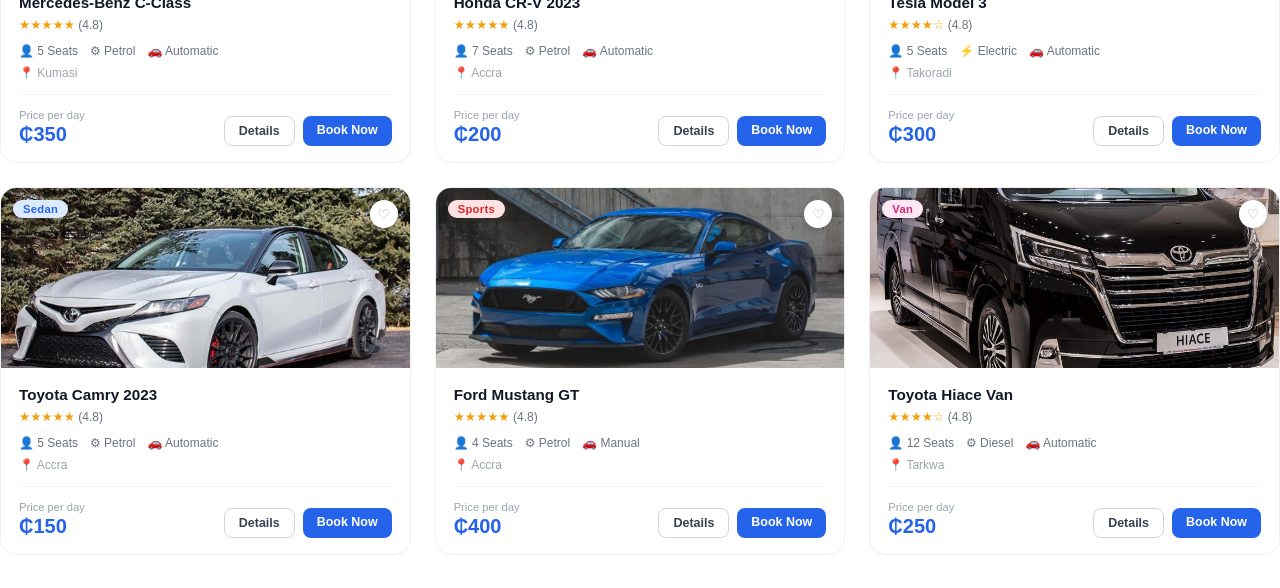
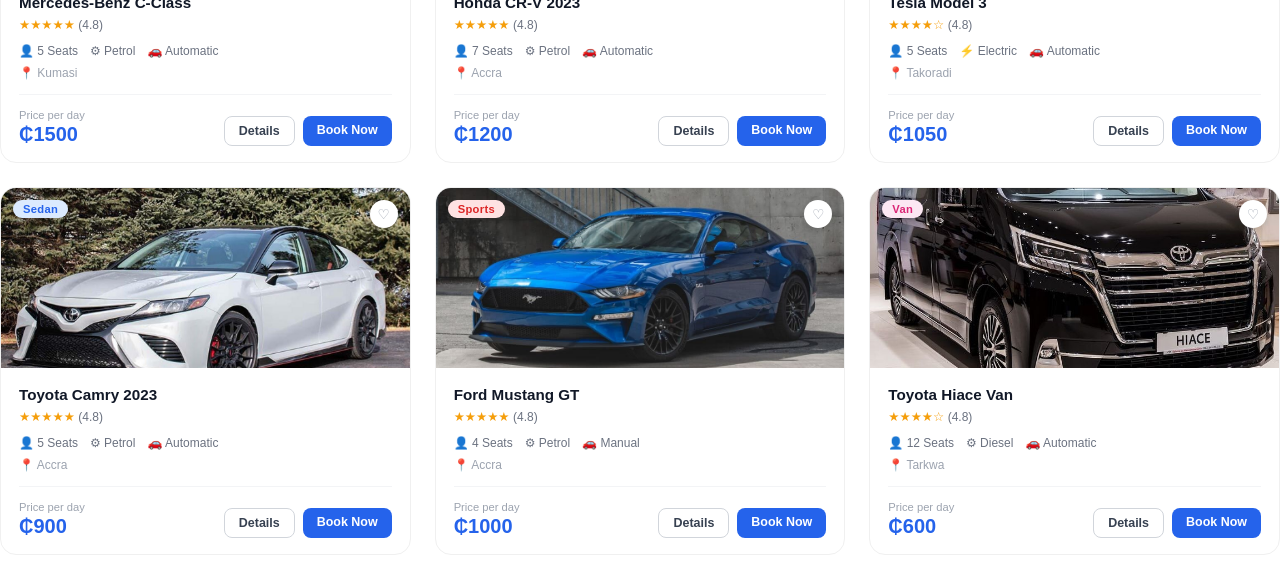
Before and after one commit to darlingbigjunoir-svg/Cars, a plain HTML site: page index.html in a window 1280 px wide. Shown: the part 1740-2328 px from the top of the page. Drawn offline with Linux system fonts and the light colour scheme.

Commit message:
added some files

```diff
--- a/index.html
+++ b/index.html
@@ -204,7 +204,7 @@
       </div>
     </section>
 
-    <!-- ======= FEATURED VEHICLES ======= -->
+    <!---------FEATURED VEHICLES --------->
     <section class="vehicles-section">
       <div class="container">
         <div class="section-header">
@@ -234,7 +234,7 @@
               <div class="v-footer">
                 <div>
                   <p class="v-price-label">Price per day</p>
-                  <p class="v-price">&#8373;350</p>
+                  <p class="v-price">&#8373;1500</p>
                 </div>
                 <div class="v-actions">
                   <a href="#" class="btn-details">Details</a>
@@ -263,7 +263,7 @@
               <div class="v-footer">
                 <div>
                   <p class="v-price-label">Price per day</p>
-                  <p class="v-price">&#8373;200</p>
+                  <p class="v-price">&#8373;1200</p>
                 </div>
                 <div class="v-actions">
                   <a href="#" class="btn-details">Details</a>
@@ -292,7 +292,7 @@
               <div class="v-footer">
                 <div>
                   <p class="v-price-label">Price per day</p>
-                  <p class="v-price">&#8373;300</p>
+                  <p class="v-price">&#8373;1050</p>
                 </div>
                 <div class="v-actions">
                   <a href="#" class="btn-details">Details</a>
@@ -321,7 +321,7 @@
               <div class="v-footer">
                 <div>
                   <p class="v-price-label">Price per day</p>
-                  <p class="v-price">&#8373;150</p>
+                  <p class="v-price">&#8373;900</p>
                 </div>
                 <div class="v-actions">
                   <a href="#" class="btn-details">Details</a>
@@ -350,7 +350,7 @@
               <div class="v-footer">
                 <div>
                   <p class="v-price-label">Price per day</p>
-                  <p class="v-price">&#8373;400</p>
+                  <p class="v-price">&#8373;1000</p>
                 </div>
                 <div class="v-actions">
                   <a href="#" class="btn-details">Details</a>
@@ -379,7 +379,7 @@
               <div class="v-footer">
                 <div>
                   <p class="v-price-label">Price per day</p>
-                  <p class="v-price">&#8373;250</p>
+                  <p class="v-price">&#8373;600</p>
                 </div>
                 <div class="v-actions">
                   <a href="#" class="btn-details">Details</a>
```
